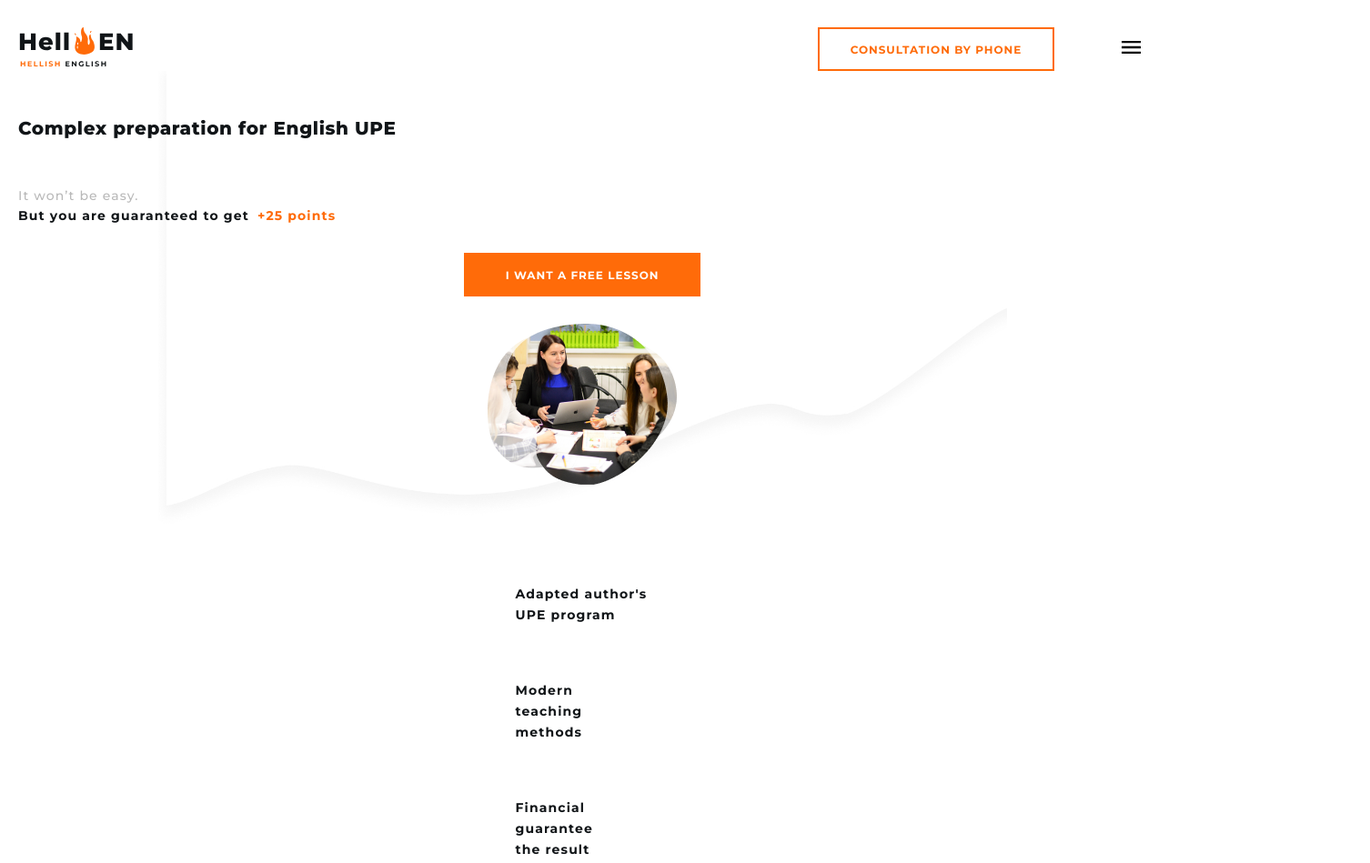
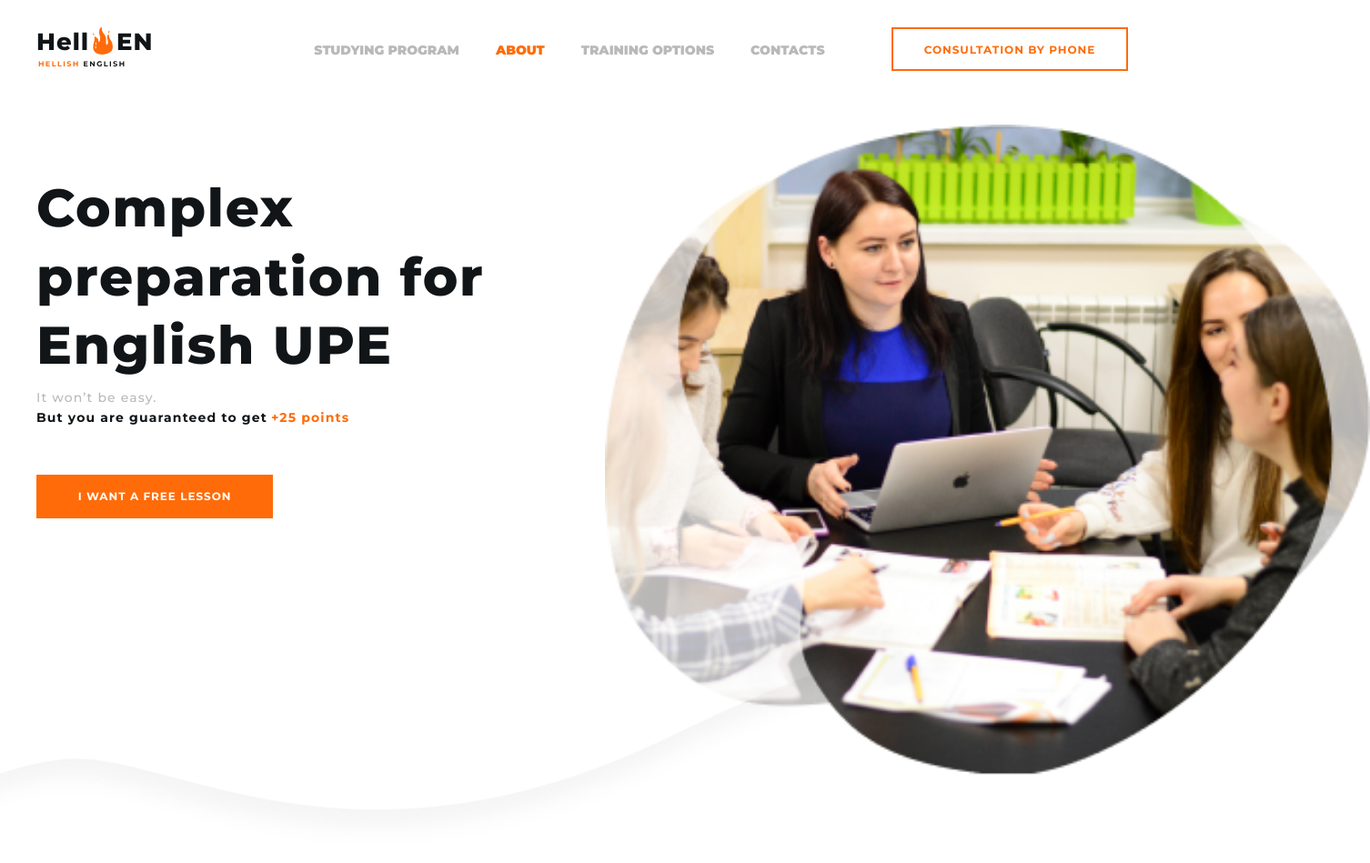
Before and after one commit to Joanna-Golofit/Projekt-1, a plain HTML site: page index.html in a window 1280 px wide. Shown: the top 949 px of the page at 91% size, 1506 px wide, since content can reach past the window. Drawn offline with nearby package versions, Linux system fonts and the light colour scheme.

Commit message:
ciagle dziala

```diff
--- a/css/styles.css
+++ b/css/styles.css
@@ -37,6 +37,10 @@ img {
   display: flex;
 }
 
+.hero__container {
+  padding-top: 50px;
+}
+
 @media screen and (min-width: 480px) {
   .container {
     margin: auto;
@@ -44,13 +48,23 @@ img {
 }
 @media screen and (min-width: 768px) {
   .container {
-    margin: auto;
+    padding: 0 40px;
+  }
+  .header__container {
+    padding-top: 30px;
+  }
+  .hero__container {
+    display: flex;
+    padding-top: 90px;
   }
 }
 @media screen and (min-width: 1280px) {
-  .container {
-    margin: auto;
+  .hero__container {
+    display: flex;
+    padding-top: 113px;
+    /* a zdjecie przesunac w gore i prawo*/
   }
+
 }
 
 /* <!-- HEADER --> */
@@ -83,6 +97,40 @@ img {
   }
   .header__btn-hamburger {
     top: 43px;
+    right: 33px;
+  }
+}
+
+@media screen and (min-width: 1280px) {
+  .header__btn-hamburger {
+    display: none;
+  }
+  .header__btn {
+    display: block;
+    margin-right: 0;
+  }
+  .header__navigation {
+    display: block;
+  }
+  .header__list {
+    display: flex;
+    justify-content: space-around;
+    margin-left: 144px;
+    /* align-items: center; */
+    /* text-align: center; */
+
+  }
+  .header__link {
+    text-transform: uppercase;
+    color: #B9B9B9;
+    font-family: Montserrat;
+    font-weight: 900;
+    font-size: 14px;
+    line-height: 17px;
+    /* identical to box height */
+  }
+  .header__item {
+  margin-right: 40px;
   }
 }
 
@@ -118,8 +166,8 @@ img {
   /* or 26px */
   letter-spacing: 0.03em;
   color: #111518;
-  margin-top: 50px;
-  margin-bottom: 50px;
+
+  margin-bottom: 8px;
 }
 .hero__text-top {
   font-family: Montserrat;
@@ -142,7 +190,7 @@ img {
   font-size: 14px;
   line-height: 22px;
   /* or 157% */
-  display: inline;
+  display: block;
   /* display: flex; */
   /* align-items: center; */
   letter-spacing: 0.08em;
@@ -182,8 +230,8 @@ img {
 }
 
 .hero__btn {
-  margin-top: 30px;
-  margin-bottom: 30px;
+  margin-top: 52px;
+  margin-bottom: 55px;
   display: block;
   margin-right: auto;
   margin-left: auto;
@@ -195,13 +243,67 @@ img {
   margin-right: auto;
   /* margin-bottom: 47.5px; */
   /* background-color: red; */
-  background-image: url('../images/header-mobile.png');
+  /* background-image: url('../images/hero-mobile.png'); */
   /* background-size: cover; */
+  /* background-repeat: no-repeat; */
 }
 
 @media screen and (min-width: 768px) {
+  /* .hero__section {
+    display: flex;
+  } */
+  .hero__wrapper {
+    flex-basis: calc(100% / 2);
+  }
+
+  .hero__img-wrapper {
+    flex-basis: calc(100% / 2);
+    overflow: visible;
+    /* width: 376px;
+    height: 321px; */
+    /* background-image: url('../images/hero-tablet.png'); */
+  }
+  .hero__img {
+    width: 376px;
+    height: 321px;
+    transform: translate(24px,-5px);
+  }
+  .hero__header {
+    font-size: 26px;
+    line-height: 130%;
+  }
+  .hero__btn {
+    margin-top: 52px;
+    margin-bottom: 137.5px;
+  }
+}
+
+@media screen and (min-width: 1280px) {
+  .hero__text-bottom {
+    display: inline;
+  }
+  .hero__header {
+    font-size: 58px;
+    line-height: 130%;
+  }
+  .hero__img {
+    width: 841px;
+    height: 718px;
+    transform: translate(130px,-54px);
+  }
+  .hero__wrapper {
+    min-width: 495px
+  }
+  .hero__img-wrapper {
+    flex-basis: calc(100% / 2);
+  }
+  .hero__btn {
+    margin-left: 0;
+  }
   .hero__section {
-    display: flex;
+  /* background-image: url('../images/hero-wave-desktop.jpg'); */
+  /* contain nie daje takiego cienia */
+  background-size: cover;
   }
 }
 /* <!--  END HERO  --> */
--- a/index.html
+++ b/index.html
@@ -69,18 +69,25 @@
       <!--  HERO  -->
       <section class="hero__section section">
         <div class="hero__container container">
-            <div class="hero__wraper">
+          <div class="hero__wrapper">
             <h1 class="hero__header">Complex preparation for English UPE</h1>
             <p class="hero__text-top">It won’t be easy.</p>
-            <p class="hero__text-bottom">But you are guaranteed to get&nbsp;</p>
-            <span class="hero__text-bottom hero__text-bottom--accent accent"
-              >+25 points</span
-            >
+            <p class="hero__text-bottom">But you are guaranteed to get</p>
+            <p class="hero__text-bottom hero__text-bottom--accent accent">
+              +25 points
+            </p>
             <button class="hero__btn btn btn--filled" type="button">
               i want a free lesson
             </button>
           </div>
-          <div class="hero__img"></div>
+          <div class="hero__img-wrapper">
+            <img
+                class="hero__img"
+                src="../images/hero-tablet.png"
+                srcset="../images/hero-tablet@2x.png 2x"
+                alt="grupa ludzi przy biurku"
+              />
+          </div>
         </div>
       </section>
       <!--  END HERO  -->
```
Also changed, not shown: images/hero-mobile.png (renamed from images/header-mobile.png), images/hero-mobile@2x.png (renamed from images/header-mobile@2x.png), images/hero-tablet.png (added), images/hero-tablet@2x.png (added).
